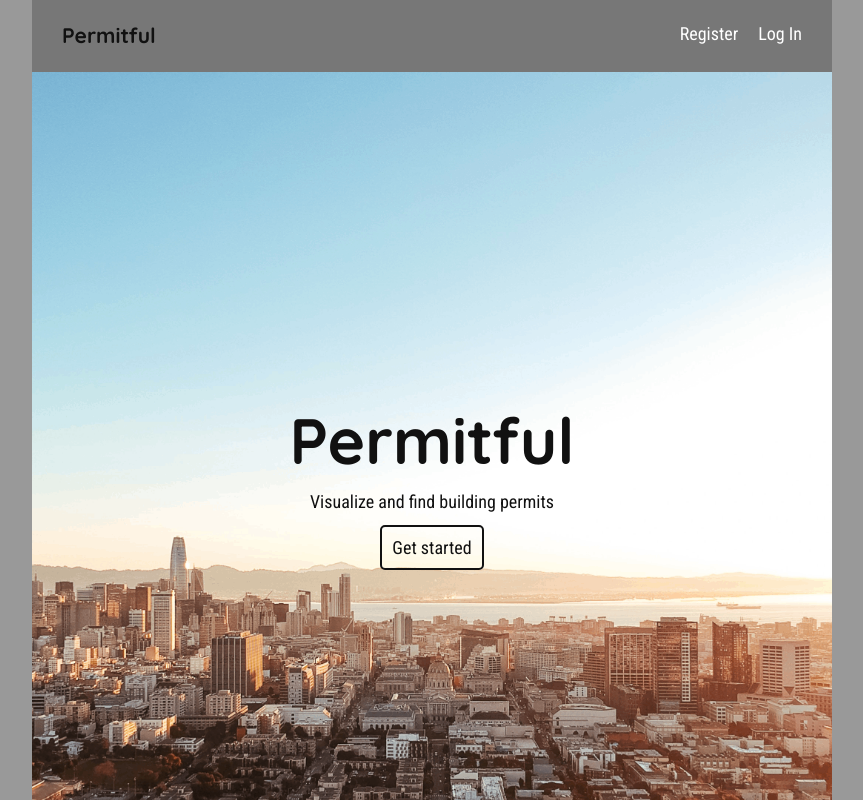
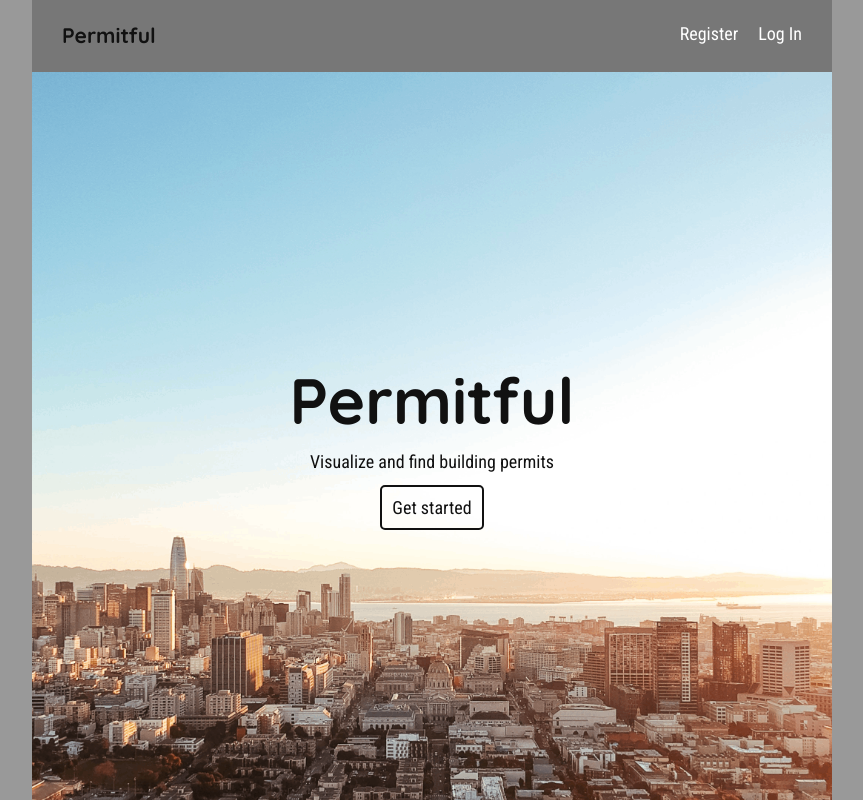
Before and after one commit to gavinmgrant/permitful-client, a React (Create React App) app: page / in a window 1280 px wide. Shown: the top 800 px of the page, without its empty margins (208-1071 px from the left). Built offline with nearby package versions, Linux system fonts and the light colour scheme; no server answers.

Commit message:
style(landing): move title up above city image

```diff
--- a/src/components/Landing/Landing.css
+++ b/src/components/Landing/Landing.css
@@ -27,7 +27,7 @@
 }
 
 .landing-hero {
-    margin-top: 40%;
+    margin-top: 35%;
     margin-left: auto;
     margin-right: auto;
     padding: 0;
```
